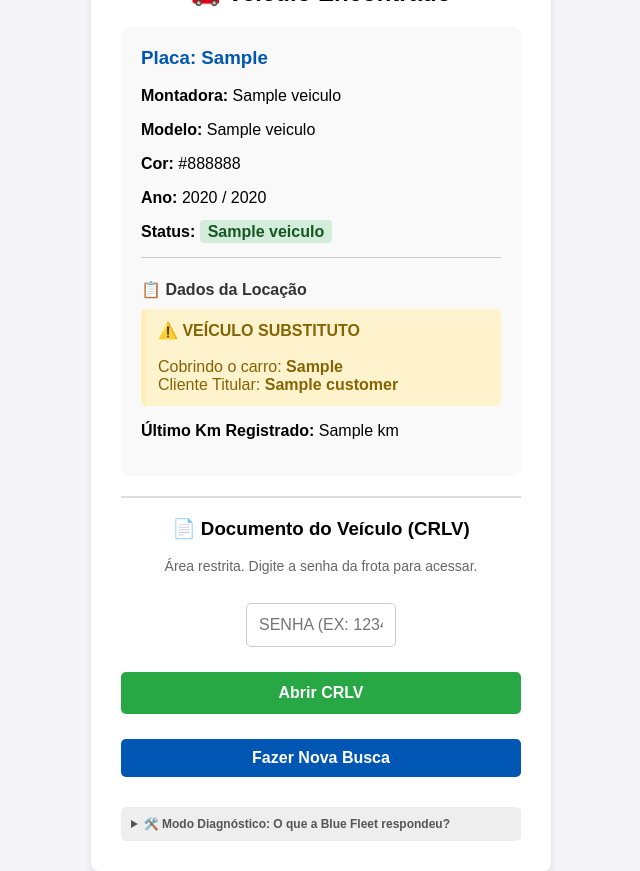
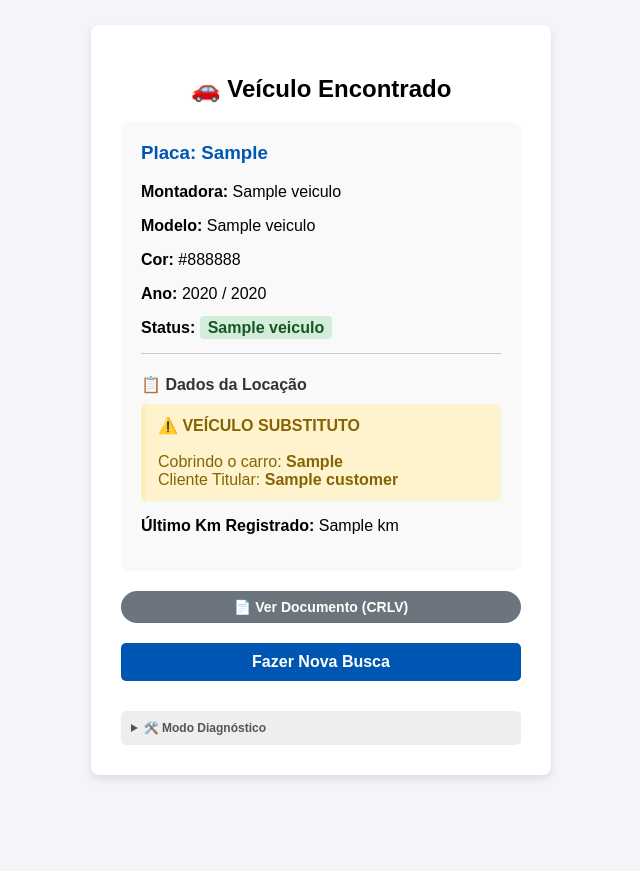
Before and after one commit to utchuco/proxy-nevada, a Flask app: template templates/resultado.html in a window 1280 px wide. Shown: the whole page, without its empty margins (319-959 px from the left). After the commit the page ends 779 px from the top, so only its background shows below. Run offline with Flask 3, Linux system fonts and the light colour scheme; the template is opened without the code that fills it: most values are stand-ins (such as "Sample title", 1, 10 or a date in 2020).

Commit message:
Mostrar CRLV

```diff
--- a/templates/resultado.html
+++ b/templates/resultado.html
@@ -52,34 +52,42 @@
             <p><strong>Último Km Registrado:</strong> {{ veiculo.informedOdometer }} km</p>
         </div>
 
-        <!-- Botão de Senha do CRLV -->
-        <hr style="margin: 20px 0; border: 1px solid #ddd;">
-        <div style="text-align: center; margin-top: 15px; margin-bottom: 25px;">
-            <h3>📄 Documento do Veículo (CRLV)</h3>
-            <p style="font-size: 14px; color: #666;">Área restrita. Digite a senha da frota para acessar.</p>
+        <!-- Botão Discreto do CRLV -->
+        <div style="margin-bottom: 20px;">
+            <button onclick="solicitarSenhaCrlv()" style="padding: 8px 16px; background-color: #6c757d; color: white; border: none; border-radius: 50px; font-size: 14px; cursor: pointer; font-weight: bold;">
+                📄 Ver Documento (CRLV)
+            </button>
+        </div>
 
-            <form action="/crlv" method="POST" target="_blank" style="display: flex; justify-content: center; gap: 10px; margin-top: 10px; flex-wrap: wrap;">
-                <input type="hidden" name="placa" value="{{ veiculo.licensePlate }}">
-
-                <input type="password" name="senha" placeholder="Senha (ex: 1234)" inputmode="numeric" required
-                       style="padding: 12px; border-radius: 5px; border: 1px solid #ccc; width: 150px; text-align: center; font-size: 16px;">
-
-                <button type="submit"
-                        style="padding: 12px 20px; background-color: #28a745; color: white; border: none; border-radius: 5px; font-size: 16px; font-weight: bold; cursor: pointer;">
-                    Abrir CRLV
-                </button>
-            </form>
-        </div>
+        <!-- Formulário Oculto que o JavaScript vai usar -->
+        <form id="formCrlv" action="/crlv" method="POST" target="_blank" style="display: none;">
+            <input type="hidden" name="placa" value="{{ veiculo.licensePlate }}">
+            <input type="hidden" name="senha" id="inputSenhaCrlv">
+        </form>
 
         <a href="/" style="display: inline-block; padding: 10px 20px; background-color: #0056b3; color: white; text-decoration: none; border-radius: 5px; font-weight: bold; width: 100%; box-sizing: border-box;">Fazer Nova Busca</a>
 
         <!-- Diagnóstico do Espião de API -->
         {% if espiao_api %}
         <details style="margin-top: 30px; text-align: left; background: #eee; padding: 10px; border-radius: 5px;">
-            <summary style="cursor: pointer; font-size: 12px; color: #555; font-weight: bold;">🛠️ Modo Diagnóstico: O que a Blue Fleet respondeu?</summary>
+            <summary style="cursor: pointer; font-size: 12px; color: #555; font-weight: bold;">🛠️ Modo Diagnóstico</summary>
             <pre style="font-size: 11px; overflow-x: auto; background: #222; color: #ffeb3b; padding: 15px; border-radius: 5px; margin-top: 10px;">{{ espiao_api | tojson(indent=4) }}</pre>
         </details>
         {% endif %}
     </div>
+
+    <!-- Script da Janelinha de Senha -->
+    <script>
+        function solicitarSenhaCrlv() {
+            // Abre o pop-up nativo do celular
+            var senha = prompt("🔒 Acesso Restrito\nDigite a senha da frota (PIN):");
+
+            // Se ele digitou algo e apertou OK
+            if (senha) {
+                document.getElementById('inputSenhaCrlv').value = senha;
+                document.getElementById('formCrlv').submit();
+            }
+        }
+    </script>
 </body>
 </html>
```
